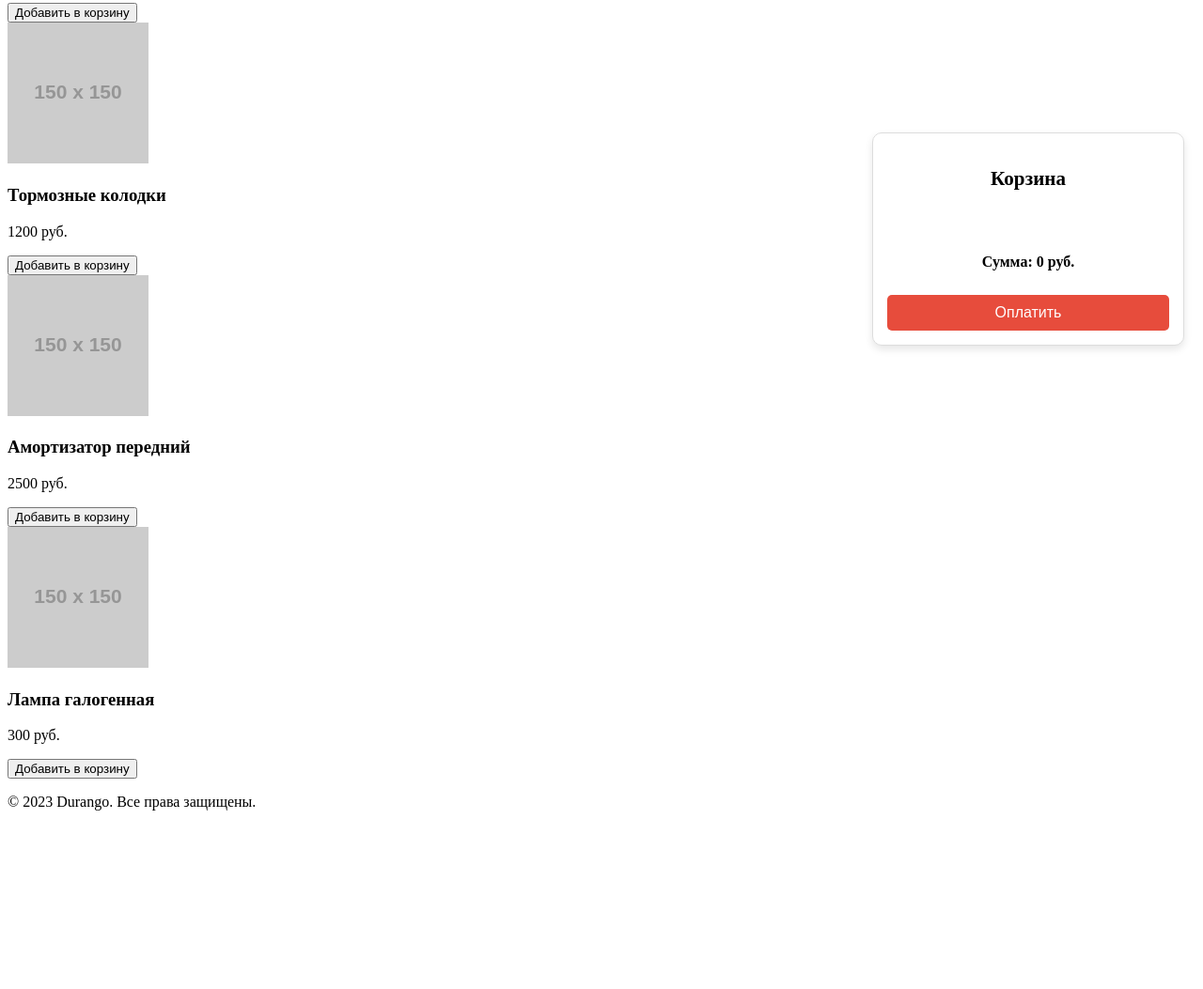
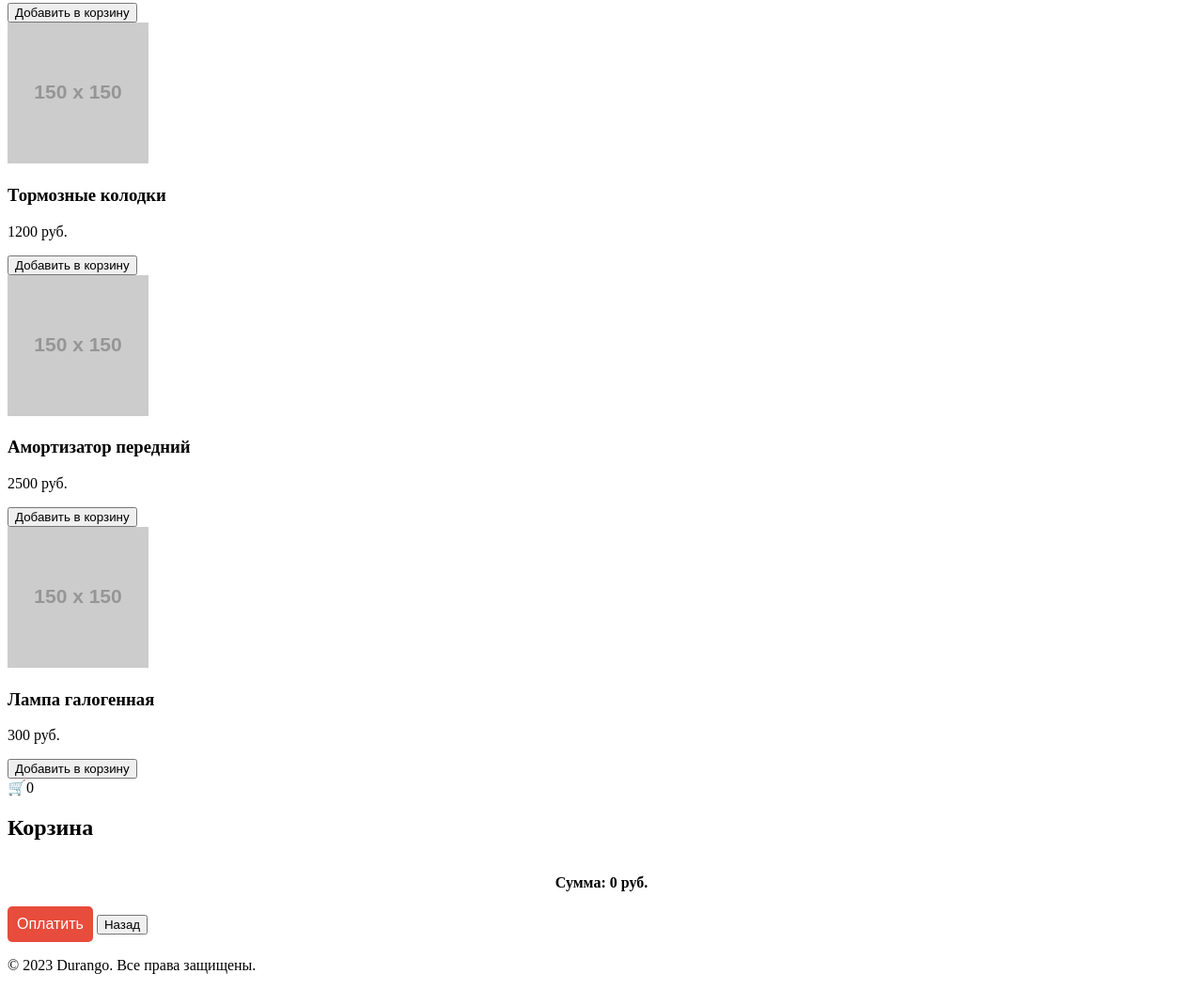
Before and after one commit to magnusopuss/bot, a plain HTML site: page index.html in a window 1280 px wide. Shown: the part 412-1465 px from the top of the page at 94% size. Before the commit the page ends 1291 px from the top, so only its background shows below. Drawn offline with Linux system fonts and the light colour scheme; placeholder pictures from the web are drawn by us.

Commit message:
Update index.html

```diff
--- a/index.html
+++ b/index.html
@@ -20,11 +20,14 @@
     </section>
   </main>
 
-  <!-- Корзина -->
-  <div id="cart" class="cart">
-    <div class="cart-header">
-      <h3>Корзина</h3>
-    </div>
+  <!-- Иконка корзины -->
+  <div id="cartIcon" class="cart-icon">
+    🛒<span id="cartCount">0</span>
+  </div>
+
+  <!-- Страница корзины (скрыта по умолчанию) -->
+  <div id="cartPage" class="cart-page hidden">
+    <h2>Корзина</h2>
     <div id="cartItems" class="cart-items">
       <!-- Товары будут добавляться сюда -->
     </div>
@@ -32,6 +35,7 @@
       <p>Сумма: <span id="totalPrice">0 руб.</span></p>
     </div>
     <button id="checkoutButton" class="checkout-button">Оплатить</button>
+    <button id="backButton" class="back-button">Назад</button>
   </div>
 
   <footer>
```
